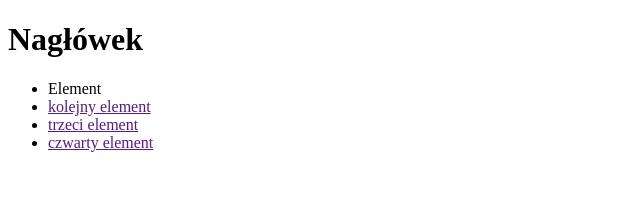
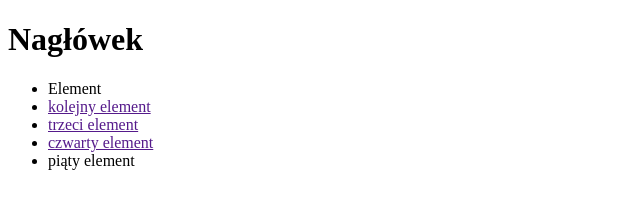
Before and after one commit to sylwiabruszewska/repozytorium-test, a plain HTML site: page index.html in a window 1280 px wide. Shown: the whole page, without its empty margins (0-640 px from the left). Drawn offline with Linux system fonts and the light colour scheme.

Commit message:
Dodano piąty element - commit z terminala

```diff
--- a/index.html
+++ b/index.html
@@ -12,6 +12,7 @@
       <li><a href="">kolejny element</a></li>
       <li><a href="">trzeci element</a></li>
       <li><a href="">czwarty element</a></li>
+      <li>piąty element</li>
     </ul>
   </body>
 </html>
```
